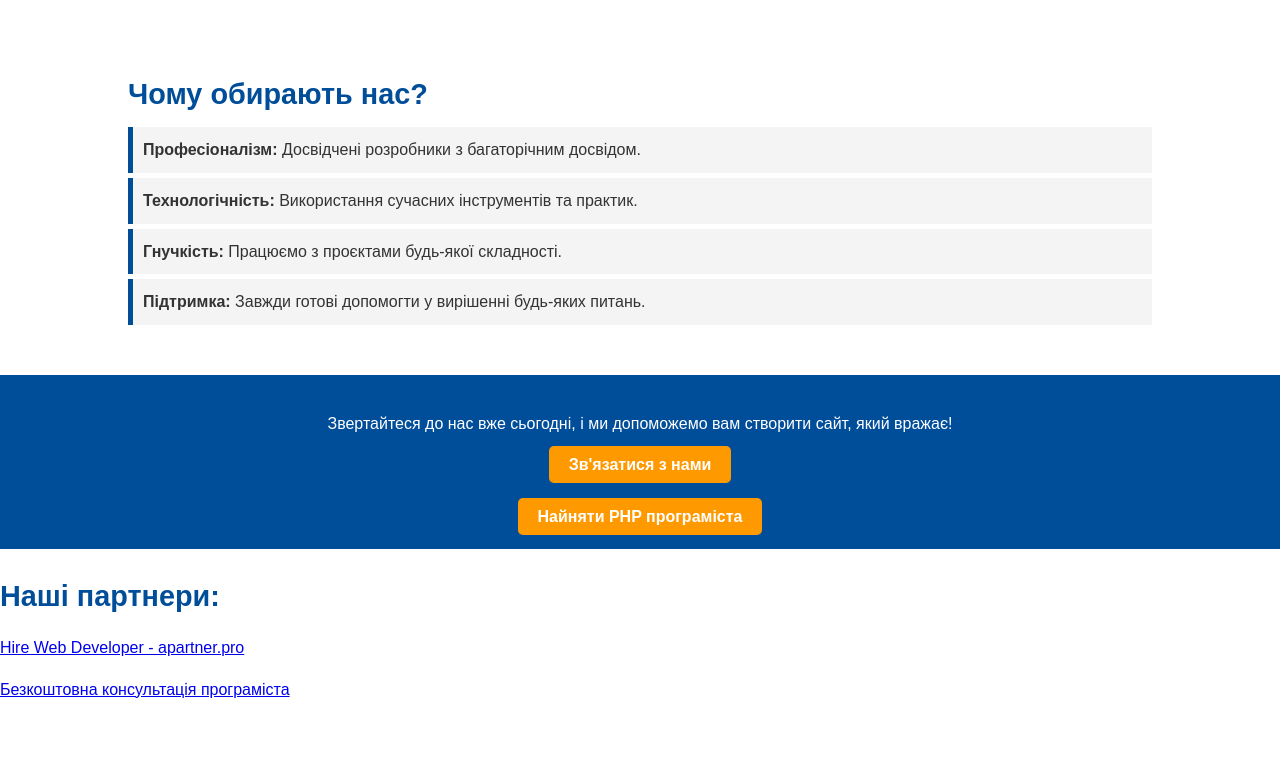
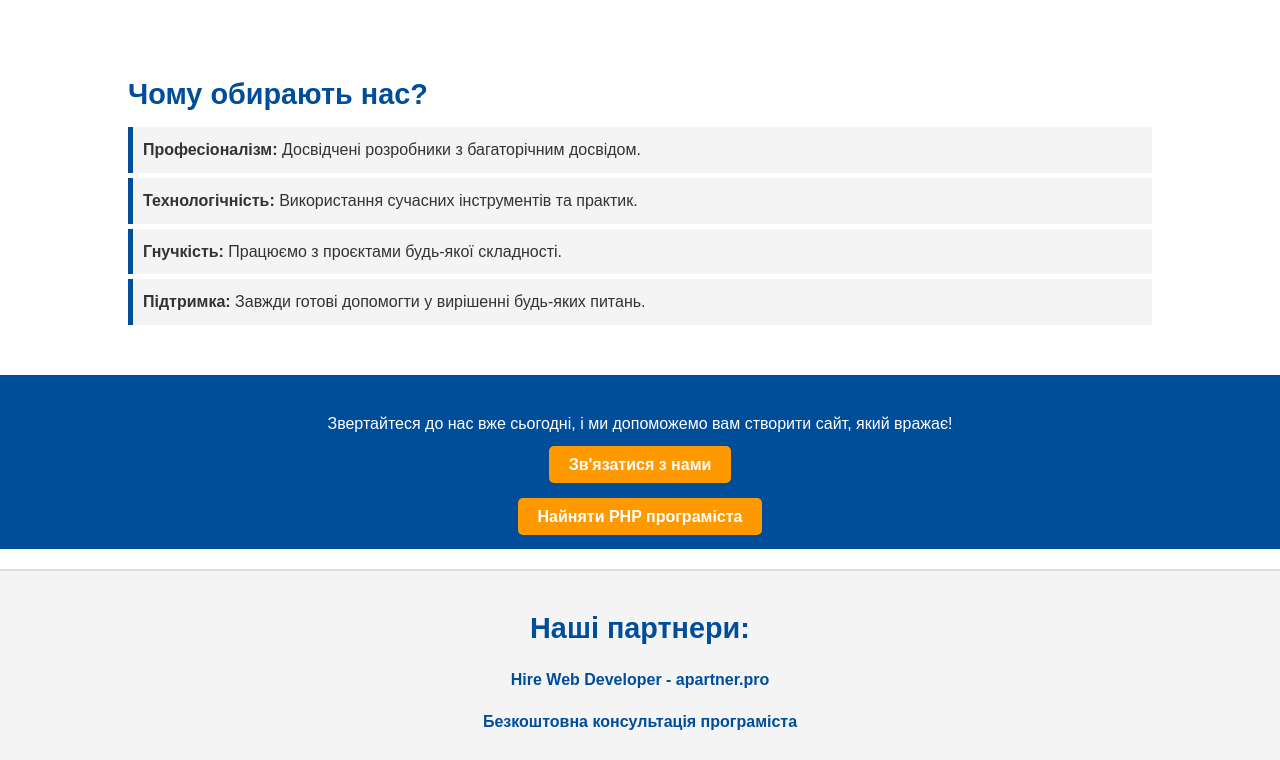
Before and after one commit to IdeveloperExpert/Dev-time.org, a plain HTML site: page index.html in a window 1280 px wide. Shown: the part 1221-1981 px from the top of the page. Before the commit the page ends 1939 px from the top, so only its background shows below. Drawn offline with Linux system fonts and the light colour scheme.

Commit message:
Update index.html

```diff
--- a/index.html
+++ b/index.html
@@ -63,6 +63,21 @@
         .cta a:hover {
             background: #e68a00;
         }
+        footer {
+            background: #f4f4f4;
+            text-align: center;
+            padding: 10px 0;
+            margin-top: 20px;
+            border-top: 2px solid #ddd;
+        }
+        footer a {
+            color: #004d99;
+            text-decoration: none;
+            font-weight: bold;
+        }
+        footer a:hover {
+            text-decoration: underline;
+        }
     </style>
 </head>
 <body>
```
